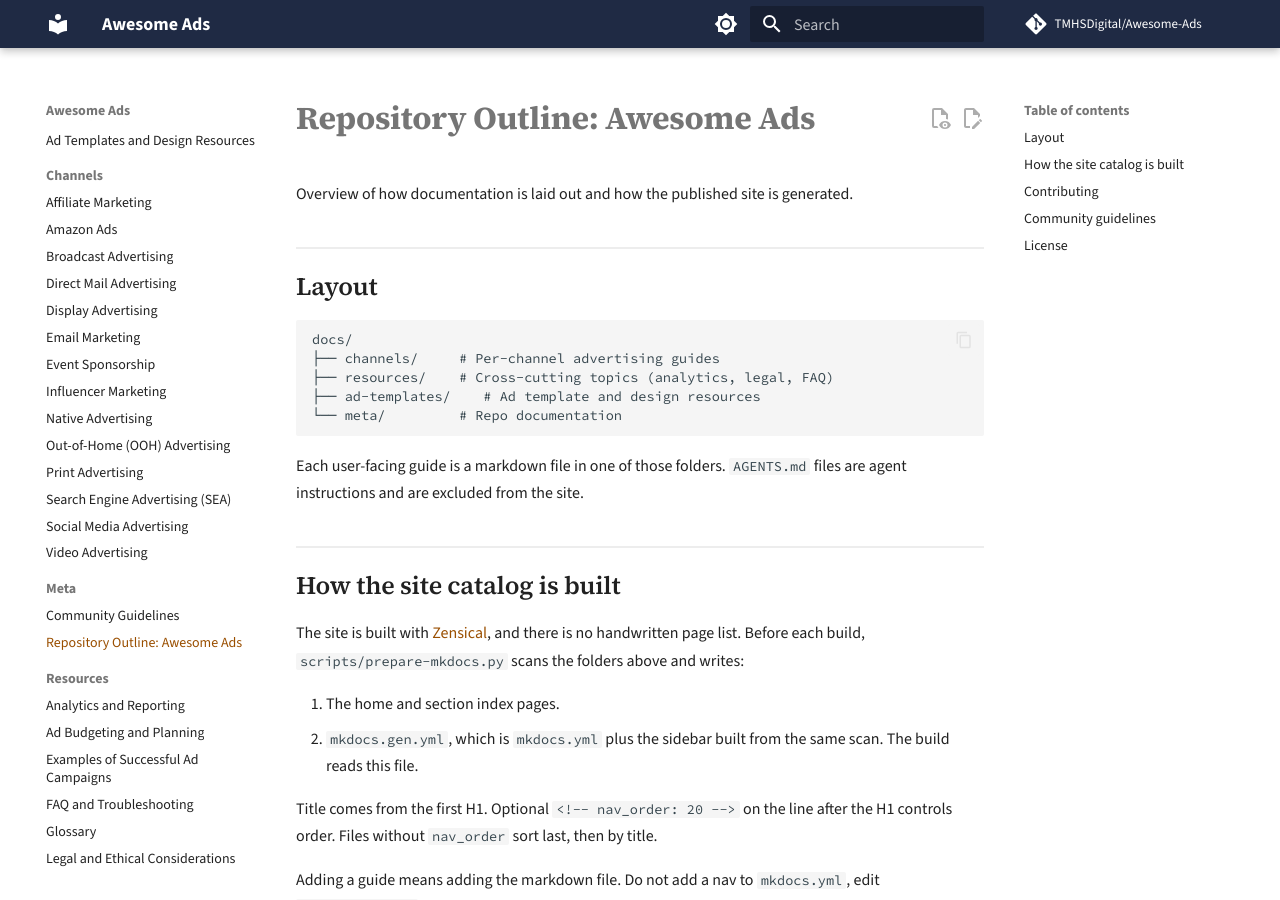
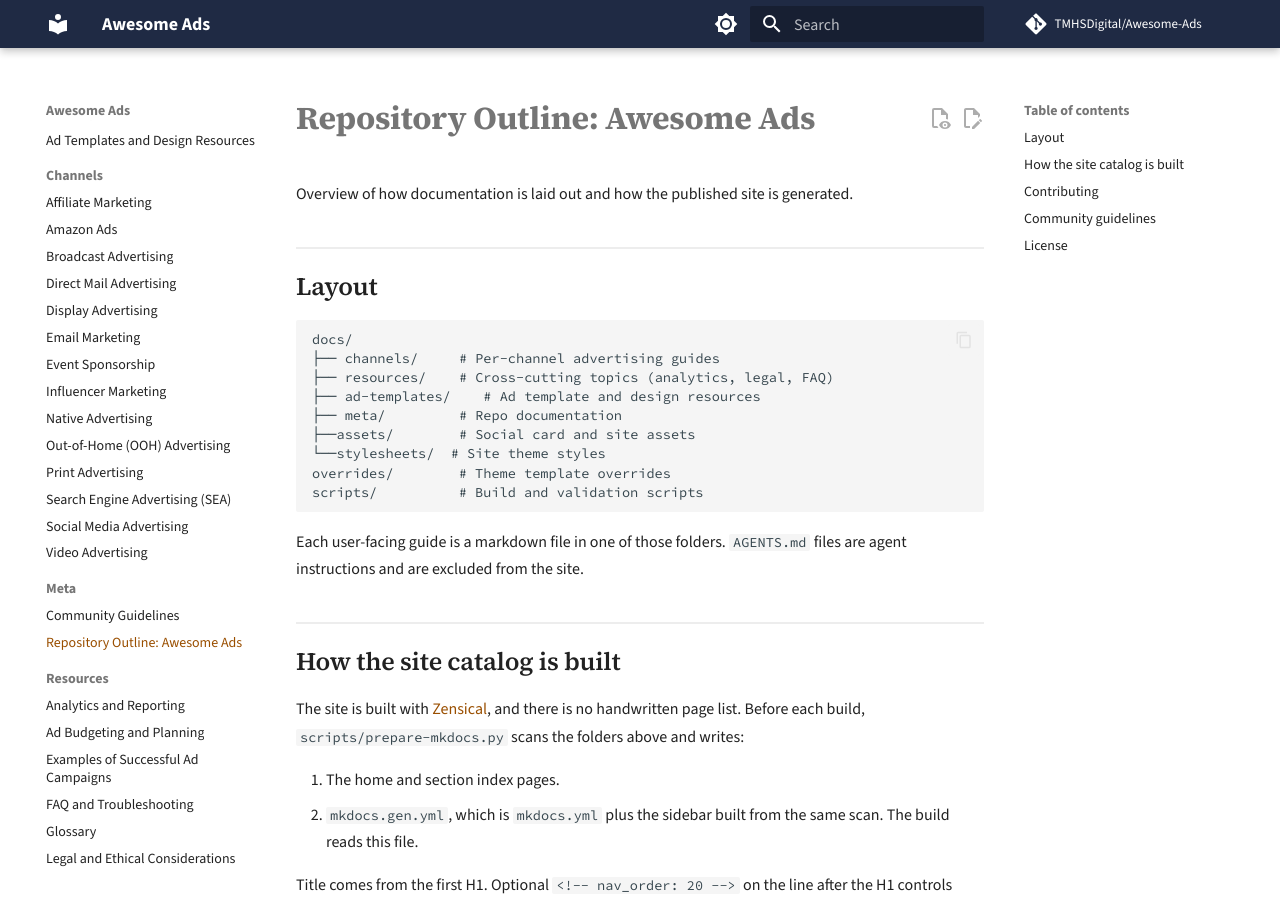
Before and after one commit to TMHSDigital/Awesome-Ads, an MkDocs documentation site: the page built from docs/meta/REPO_OUTLINE.md, in a window 1280 px wide and 900 px high. Built offline with MkDocs 1.6.1 and Material for MkDocs 9.7.7, drawn with Linux system fonts in a browser that asks for light colours; comment, search, counter and statistics services are not loaded.

Commit message:
docs: add missing folders and generated file to repo outline

````diff
--- a/docs/meta/REPO_OUTLINE.md
+++ b/docs/meta/REPO_OUTLINE.md
@@ -11,7 +11,11 @@ docs/
 ├── channels/     # Per-channel advertising guides
 ├── resources/    # Cross-cutting topics (analytics, legal, FAQ)
 ├── ad-templates/    # Ad template and design resources
-└── meta/         # Repo documentation
+├── meta/         # Repo documentation
+├──assets/        # Social card and site assets
+└──stylesheets/  # Site theme styles
+overrides/        # Theme template overrides
+scripts/          # Build and validation scripts
 ```
 
 Each user-facing guide is a markdown file in one of those folders. `AGENTS.md` files are agent instructions and are excluded from the site.
````
Also changed, not shown: AGENTS.md (+4 -2 lines), docs/README.md (+1 -1 lines).
